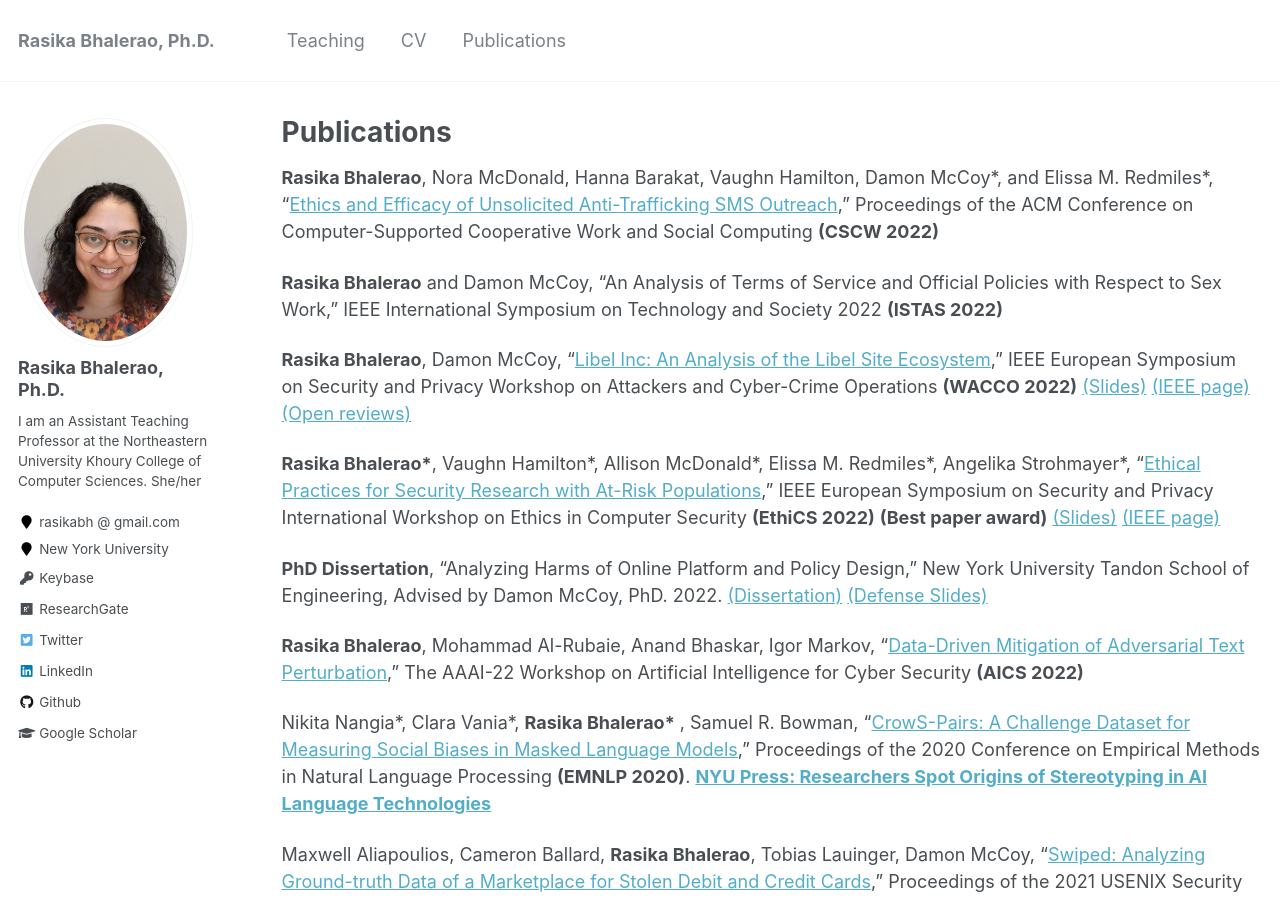
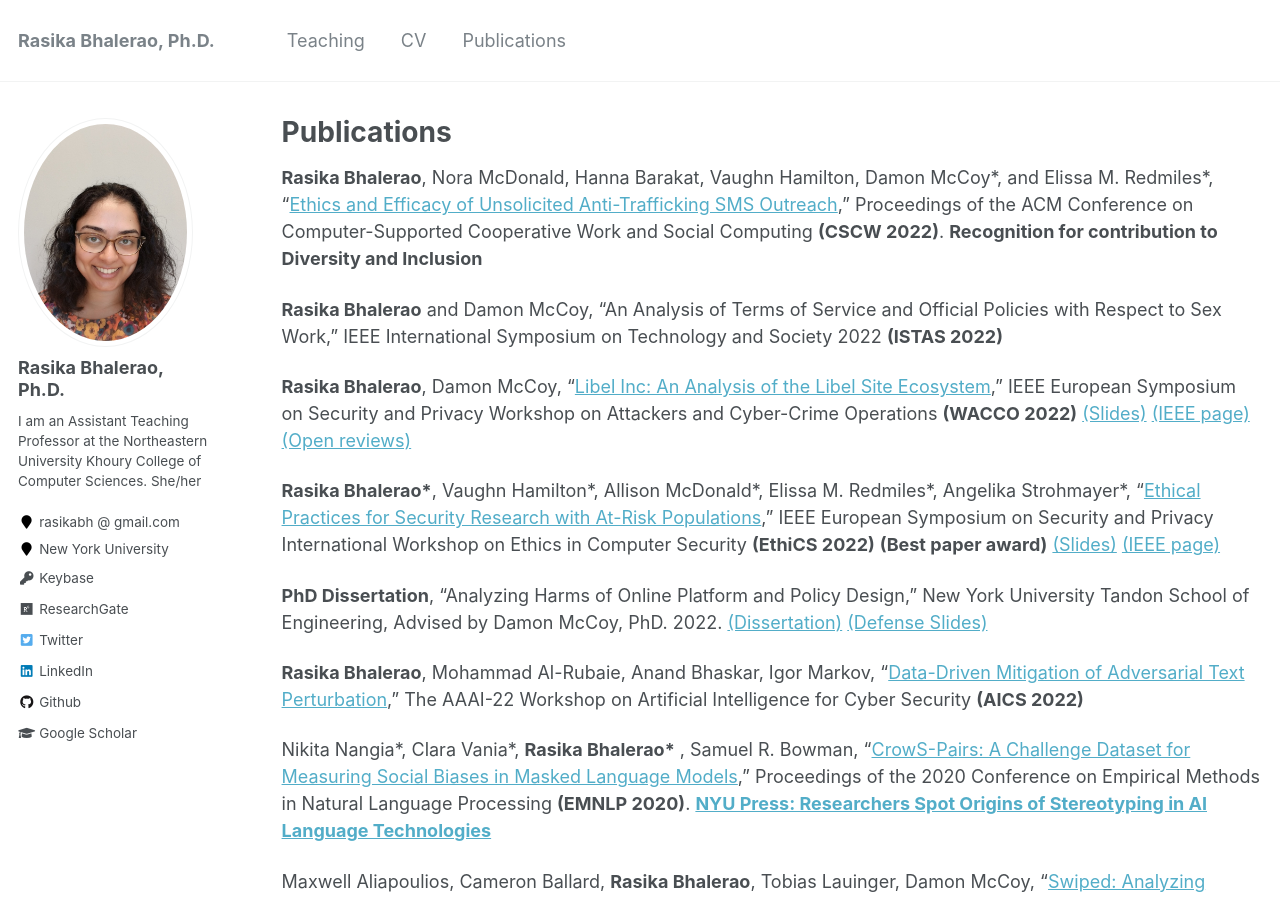
Before and after one commit to rasikabh/rasikabh.github.io, a Jekyll site: the page built from _pages/publications.md, in a window 1280 px wide and 900 px high. Built offline with Jekyll 4.4.1, drawn with Linux system fonts in a browser that asks for light colours.

Commit message:
Update publications.md

```diff
--- a/_pages/publications.md
+++ b/_pages/publications.md
@@ -13,7 +13,7 @@ author_profile: true
 
 **Rasika Bhalerao**, Nora McDonald, Hanna Barakat, Vaughn Hamilton, Damon McCoy\*, and Elissa M. Redmiles\*,
 "[Ethics and Efficacy of Unsolicited Anti-Trafficking SMS Outreach](https://arxiv.org/abs/2202.09527)," Proceedings of the ACM Conference on
-Computer-Supported Cooperative Work and Social Computing **(CSCW 2022)**
+Computer-Supported Cooperative Work and Social Computing **(CSCW 2022)**. **Recognition for contribution to Diversity and Inclusion**
 
 **Rasika Bhalerao** and Damon McCoy,
 "An Analysis of Terms of Service and Official Policies with Respect to Sex Work," IEEE International Symposium on Technology and Society 2022 **(ISTAS 2022)**
```
